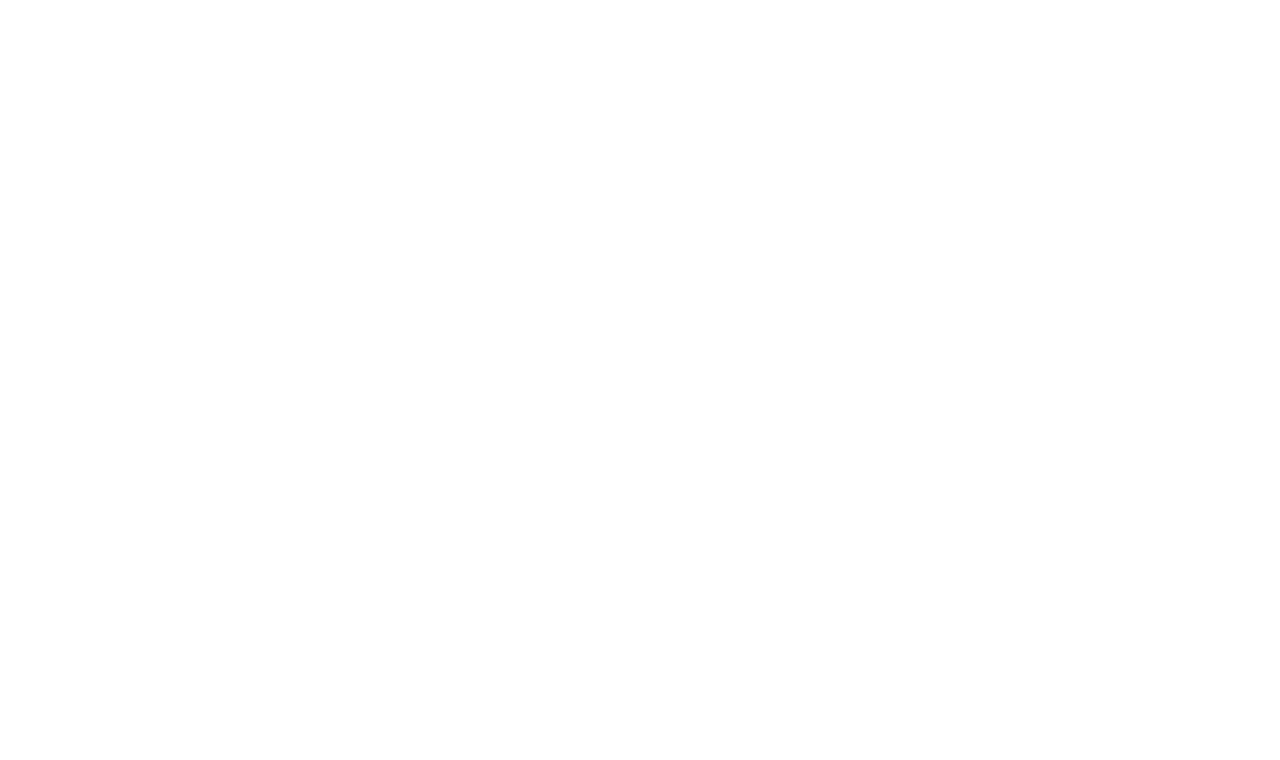
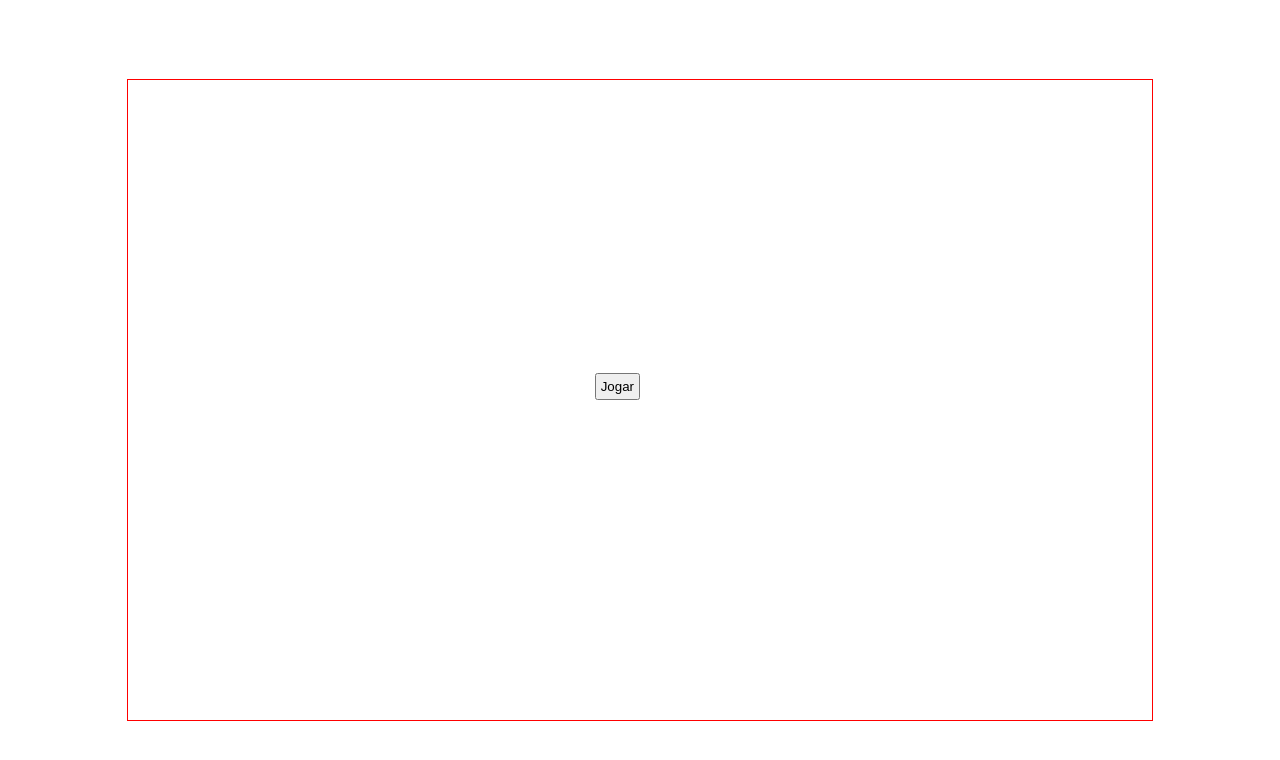
Before and after one commit to DaviKM/jogoif, a plain HTML site: page index.html in a window 1280 px wide. Drawn offline with Linux system fonts and the light colour scheme.

Commit message:
menu e divs

```diff
--- a/index.html
+++ b/index.html
@@ -1,11 +1,29 @@
 <!DOCTYPE html>
-<html lang="en">
+<html lang="pt-br">
 <head>
     <meta charset="UTF-8">
     <meta name="viewport" content="width=device-width, initial-scale=1.0">
-    <title>Document</title>
+    <title>Ódio Salgado</title>
+    <link rel="stylesheet" href="style.css">
 </head>
 <body>
+    <div id="tela">
 
+            <button type="button" id="jogar" onclick="controle(1)">Jogar</button>
+    </div>
+    <script>
+
+        //switch-case que controla qual pagina sera exibida ao clicar para passar o dialogo
+        function controle(cont){
+            switch(cont){
+                case 1:
+                    document.getElementById("tela").innerHTML = `
+                    <div class = "hud">
+                        <p class = "dialogo">Dialogo exemplo aaaaaaaaaaaaaaaaaadia dia dia lo lo lo lo go go go go go aaaaaaaaaaaago go go e e e ee e xem xem xem xem plo plo plo </p>
+                    </div>
+                    `
+            }
+        }
+    </script>
 </body>
 </html>
--- /dev/null
+++ b/style.css
@@ -0,0 +1,46 @@
+*{
+    margin: 0;
+    padding: 0;
+}
+
+/*define body e html como tamanho máximo e centraliza a tela*/
+body,html{
+    display: flex;
+    align-items: center;
+    justify-content: center;
+    width: 100vw;
+    height: 100vh;
+}
+
+#tela{
+    display: flex;
+    align-items: center;
+    justify-content: end;
+    width: 80vw;
+    height: 80vh;
+    border: solid 1px red;
+    flex-direction: column;
+}
+
+#jogar{
+    padding: 4px;
+    margin-top: -40px;
+    position: absolute;
+    right: 50%;
+    bottom: 50%;
+}
+
+.hud{
+    display: flex;
+    height: 30%;
+    width: 100%;
+    border: solid 1px red;
+}
+
+.hud p{
+    margin: 40px;
+}
+
+.dialogo{
+    margin-bottom: 30px;
+}
```
